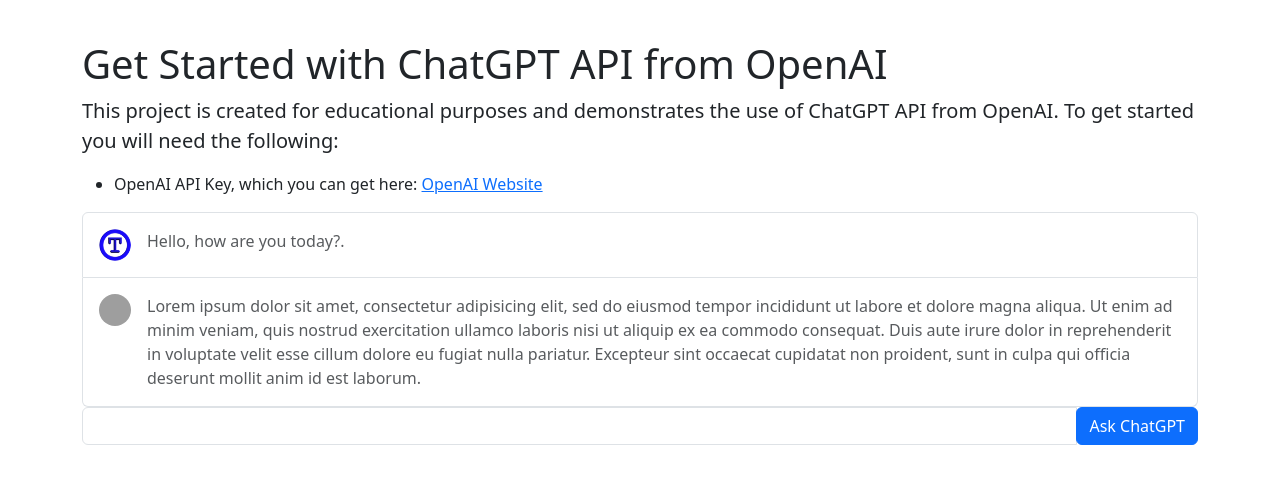
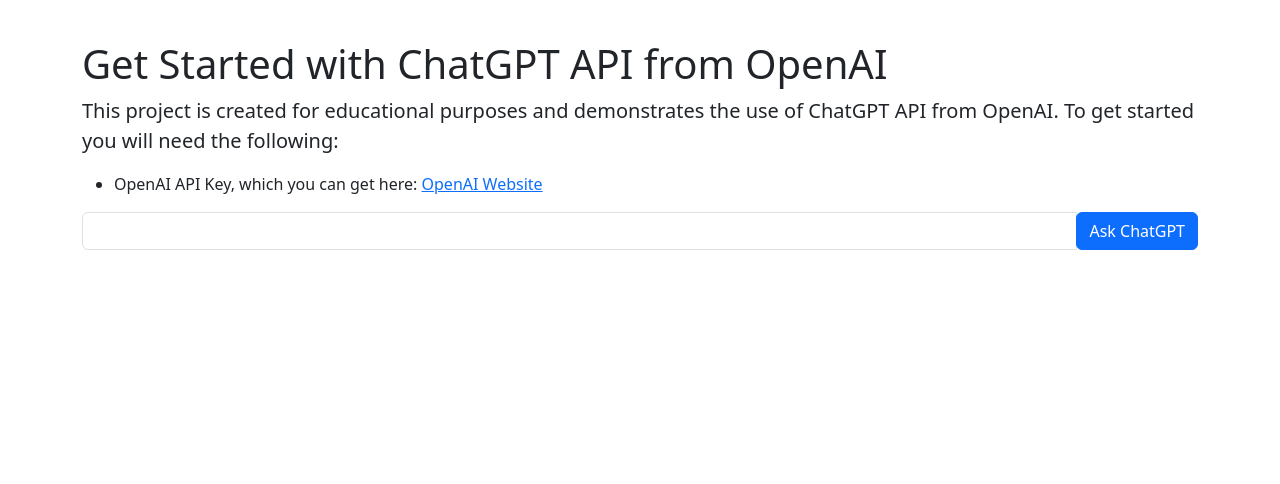
Before and after one commit to youhubs/chatbot, a Flask app: page / in a window 1280 px wide. Shown: the part 56-540 px from the top of the page. Run offline with Flask 2, Linux system fonts and the light colour scheme; grey boxes are pictures that could not be loaded.

Commit message:
Remove the lists

```diff
--- a/templates/index.html
+++ b/templates/index.html
@@ -6,9 +6,9 @@
   <meta http-equiv="x-ua-compatible" content="ie=edge" />
   <meta name="viewport" content="width=device-width, initial-scale=1" />
   <meta name="description"
-    content="Demonstration of ChatGPT API in a Python Flask Application. A Skolo Online course." />
+    content="Demonstration of ChatGPT API in a Python Flask Application." />
 
-  <title>Skolo Chat-GPT</title>
+  <title>Chatbot Powered by Chat-GPT</title>
   <link rel="shortcut icon" type="image/x-icon" href="{{ url_for('static', filename='images/favicon.png') }}" />
   <link href="https://cdn.jsdelivr.net/npm/bootstrap@5.3.0-alpha1/dist/css/bootstrap.min.css" rel="stylesheet"
     integrity="sha384-GLhlTQ8iRABdZLl6O3oVMWSktQOp6b7In1Zl3/Jr59b6EGGoI1aFkw7cmDA6j6gD" crossorigin="anonymous" />
@@ -49,36 +49,7 @@
         </li>
       </ul>
 
-      <div id="list-group" class="list-group w-auto">
-        <a href="#" class="list-group-item list-group-item-action d-flex gap-3 py-3">
-          <img src="{{ url_for('static', filename='images/favicon.png') }}" alt="twbs" width="32" height="32"
-            class="rounded-circle flex-shrink-0" />
-          <div class="d-flex gap-2 w-100 justify-content-between">
-            <div>
-              <p class="mb-0 opacity-75">Hello, how are you today?.</p>
-            </div>
-          </div>
-        </a>
-        <a href="#" class="list-group-item list-group-item-action d-flex gap-3 py-3">
-          <img src="https://digital-practice.ams3.cdn.digitaloceanspaces.com/static%2Fapp%2Fimg%2Fopenai-logo.png"
-            alt="twbs" width="32" height="32" class="rounded-circle flex-shrink-0" />
-          <div class="d-flex gap-2 w-100 justify-content-between">
-            <div>
-              <p class="mb-0 opacity-75">
-                Lorem ipsum dolor sit amet, consectetur adipisicing elit, sed
-                do eiusmod tempor incididunt ut labore et dolore magna aliqua.
-                Ut enim ad minim veniam, quis nostrud exercitation ullamco
-                laboris nisi ut aliquip ex ea commodo consequat. Duis aute
-                irure dolor in reprehenderit in voluptate velit esse cillum
-                dolore eu fugiat nulla pariatur. Excepteur sint occaecat
-                cupidatat non proident, sunt in culpa qui officia deserunt
-                mollit anim id est laborum.
-              </p>
-            </div>
-          </div>
-        </a>
-      </div>
-
+      <div id="list-group" class="list-group w-auto"></div>
       <div class="input-group mb-3">
         <input type="text" class="form-control" id="chat-input" />
         <div class="input-group-append">
```
